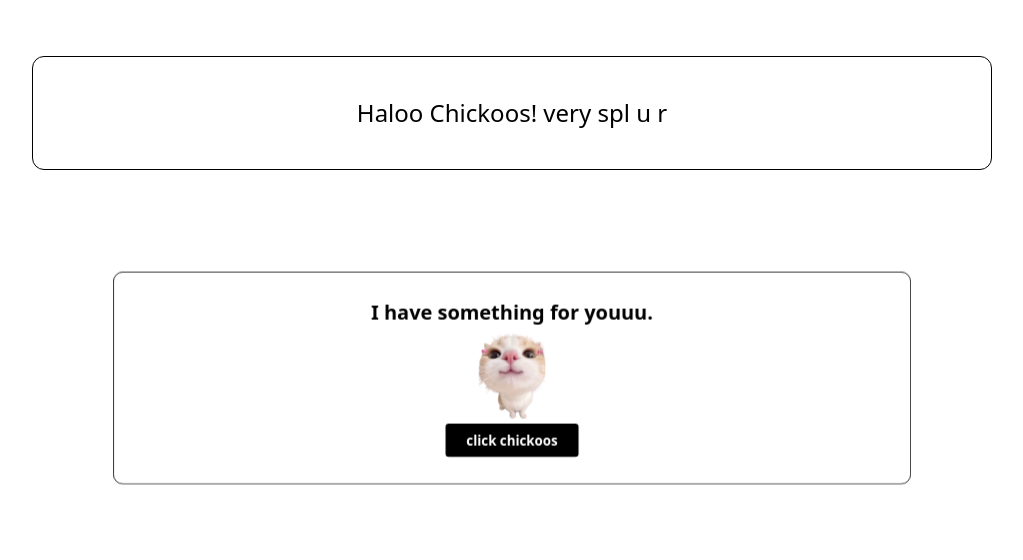
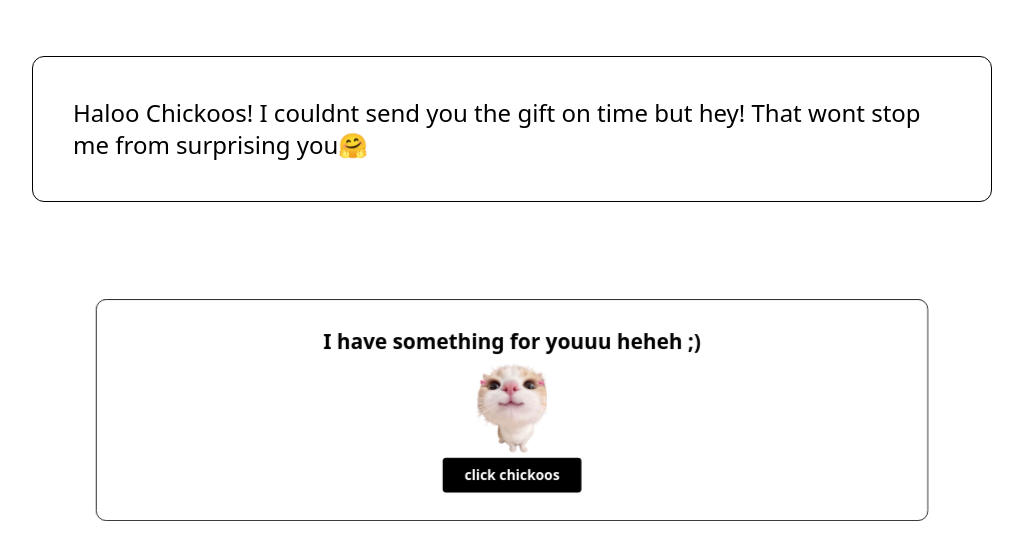
Before and after one commit to Tarun-175/Chickoos, a website: page index.html in a window 1280 px wide. Shown: the part 100-660 px from the top of the page, without its empty margins (128-1151 px from the left). Drawn offline with nearby package versions, Linux system fonts and the light colour scheme.

Commit message:
Update index.html

```diff
--- a/index.html
+++ b/index.html
@@ -68,7 +68,7 @@
       id="kotak"
     >
       <h3 class="text-2xl">
-        Haloo Chickoos! very spl u r
+        Haloo Chickoos! I couldnt send you the gift on time but hey! That wont stop me from surprising you🤗
       </h3>
     </div>
 
@@ -76,7 +76,7 @@
       id="interaksi"
       class="w-3/4 h-64 backdrop-blur border flex flex-col justify-center items-center p-10 mx-auto mt-20 rounded-xl"
     >
-      <h1 class="text-2xl font-extrabold">I have something for youuu.</h1>
+      <h1 class="text-2xl font-extrabold">I have something for youuu heheh ;) </h1>
       <img src="/assets/stiker2-removebg-preview.png" class="w-20" alt="" />
       <button
         class="w-40 p-2 bg-black text-white font-bold rounded-sm hover:shadow-xl"
```
